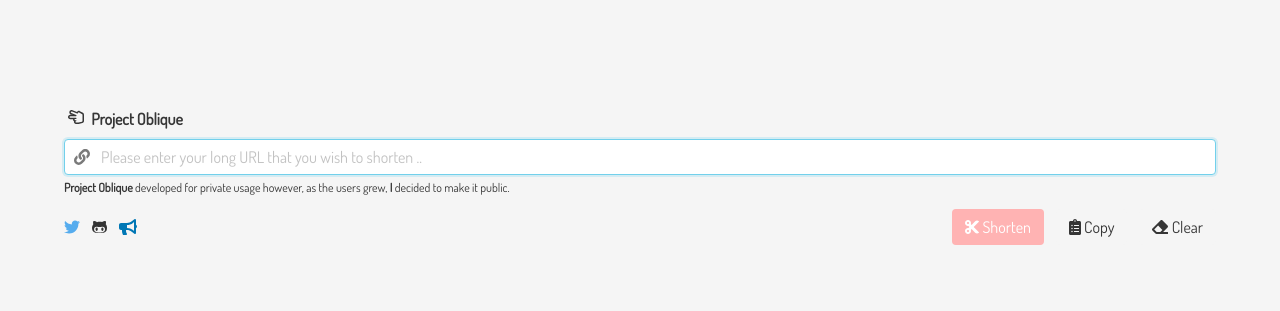
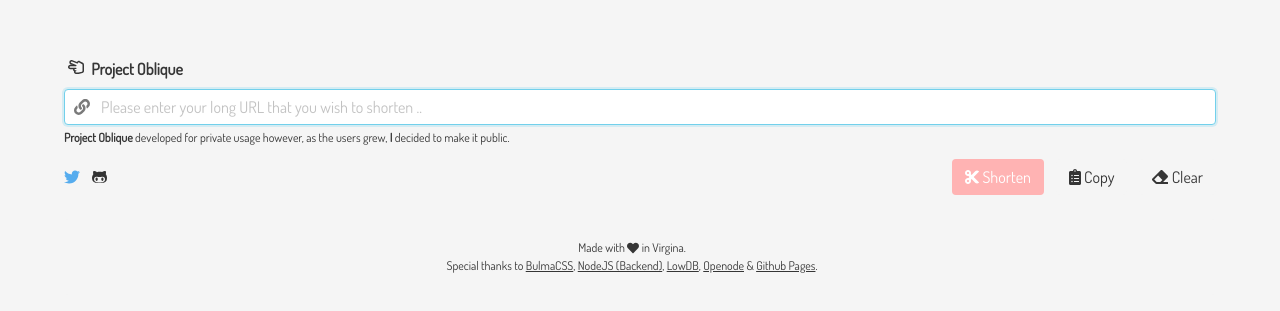
Before and after one commit to intern0t/Oblique, a website: page Frontend/index.html in a window 1280 px wide. Shown: the part 225-536 px from the top of the page. Drawn offline with nearby package versions, Linux system fonts and the light colour scheme.

Commit message:
Redirection & Shortening works great! Added some layout changes.

```diff
--- a/Frontend/index.html
+++ b/Frontend/index.html
@@ -19,14 +19,16 @@
 						<label class="label">
 							<span class="icon">
 								<i class="far fa-hand-scissors" aria-hidden="true"></i>
-							</span> Project Oblique</label>
+							</span>
+							<a href="http://o.prashant.me">Project Oblique</a>
+						</label>
 						<div class="control has-icons-left">
 							<input class="input userInput" type="text" placeholder="Please enter your long URL that you wish to shorten .." autofocus>
 							<span class="icon is-small is-left">
 								<i class="fas fa-link"></i>
 							</span>
 						</div>
-						<p class="help">
+						<p class="help is-size-7">
 							<a href="https://github.com/intern0t/Oblique" target="_blank">
 								<b>Project Oblique</b>
 							</a> developed for private usage however, as the users grew,
@@ -38,18 +40,13 @@
 						<div class="level-left">
 							<div class="field is-grouped is-grouped-left">
 								<p class="control has-icons-left">
-									<a class="social twitter">
+									<a class="social twitter" href="https://twitter.com/InvalidxSyntax" target="_blank">
 										<i class="fab fa-twitter"></i>
 									</a>
 								</p>
 								<p class="control has-icons-left">
-									<a class="social github">
+									<a class="social github" href="https://github.com/intern0t" target="_blank">
 										<i class="fab fa-github-alt"></i>
-									</a>
-								</p>
-								<p class="control has-icons-left">
-									<a class="social share">
-										<i class="fas fa-bullhorn"></i>
 									</a>
 								</p>
 							</div>
@@ -74,6 +71,22 @@
 							</div>
 						</div>
 					</div>
+
+					<div class="container">
+						<div class="notification is-size-7">
+							<p>
+								<center>Made with
+									<i class="fas fa-heart"></i> in Virgina.
+									<br/> Special thanks to
+									<a href="https://bulma.io/" target="_blank">BulmaCSS</a>,
+									<a href="https://nodejs.org/en/" target="_blank">NodeJS (Backend)</a>,
+									<a href="https://github.com/typicode/lowdb" target="_blank">LowDB</a>,
+									<a href="https://openode.io/" target="_blank">Openode</a>  &
+									<a href="https://pages.github.com/" target="_blank">Github Pages</a>.
+								</center>
+							</p>
+						</div>
+					</div>
 				</form>
 			</div>
 		</div>
```
